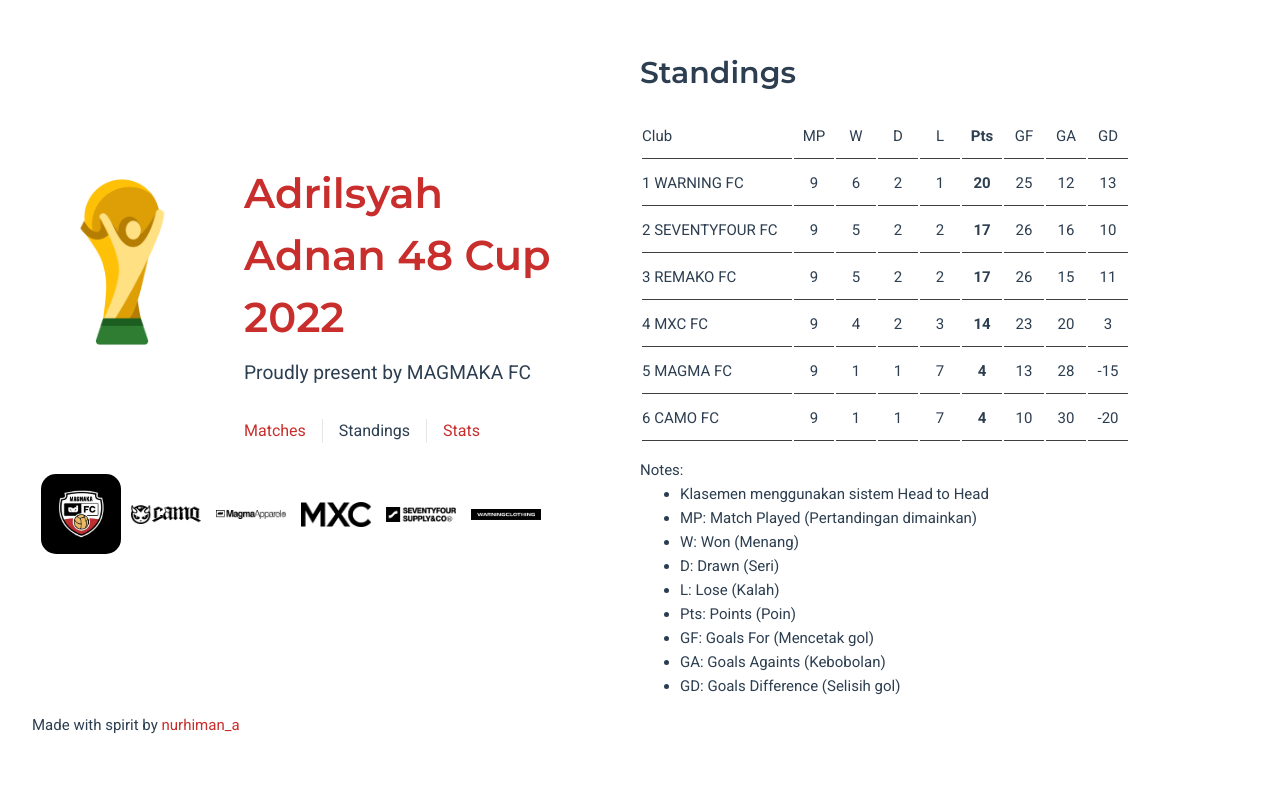
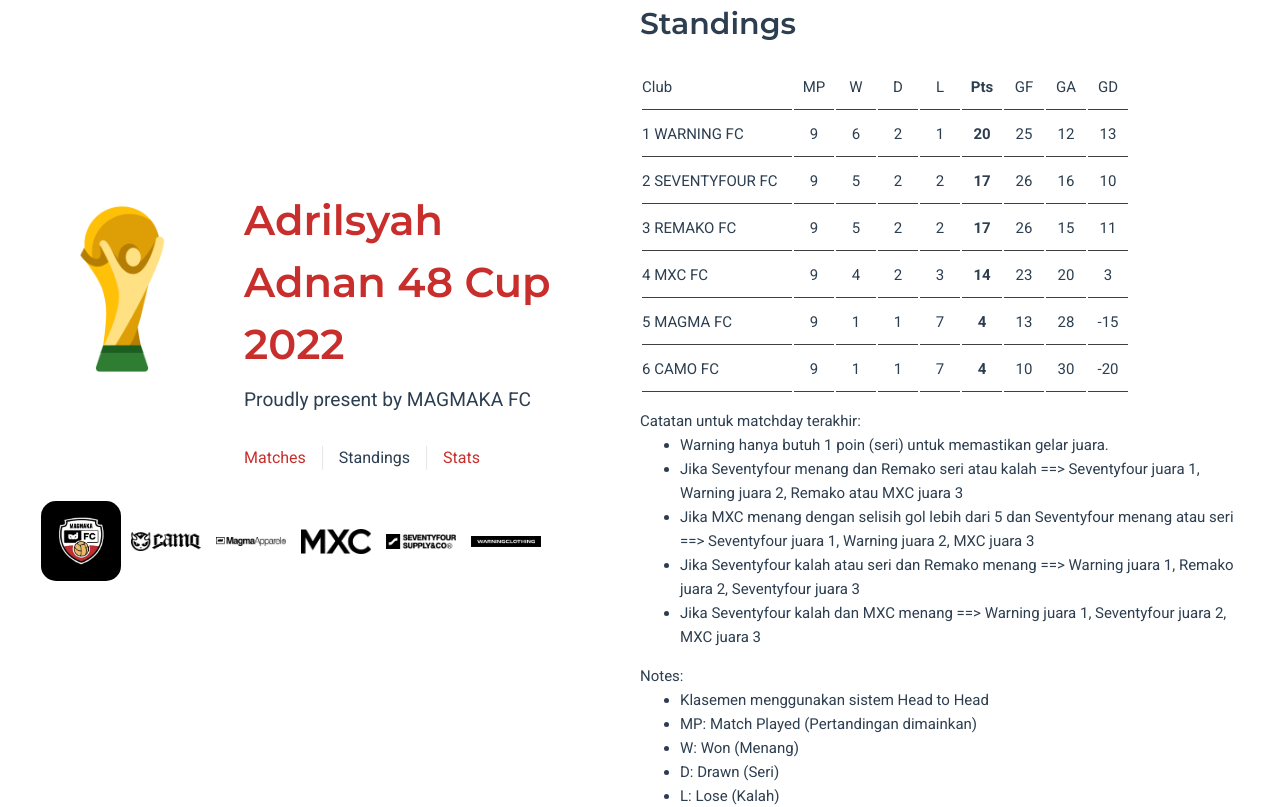
Before and after one commit to Nurhiman20/magmaka-futsal-league, a Vue app: page /standings in a window 1280 px wide. Shown: the top 807 px of the page. Built offline with nearby package versions, Linux system fonts and the light colour scheme.

Commit message:
Last matchday's notes

```diff
--- a/src/views/StandingsView.vue
+++ b/src/views/StandingsView.vue
@@ -100,6 +100,16 @@ const calculatePoints = (rank: any) => {
       </table>
     </div>
     <div class="notes">
+      <p>Catatan untuk matchday terakhir:</p>
+      <ul>
+        <li>Warning hanya butuh 1 poin (seri) untuk memastikan gelar juara.</li>
+        <li>Jika Seventyfour menang dan Remako seri atau kalah ==> Seventyfour juara 1, Warning juara 2, Remako atau MXC juara 3</li>
+        <li>Jika MXC menang dengan selisih gol lebih dari 5 dan Seventyfour menang atau seri ==> Seventyfour juara 1, Warning juara 2, MXC juara 3</li>
+        <li>Jika Seventyfour kalah atau seri dan Remako menang ==> Warning juara 1, Remako juara 2, Seventyfour juara 3</li>
+        <li>Jika Seventyfour kalah dan MXC menang ==> Warning juara 1, Seventyfour juara 2, MXC juara 3</li>
+      </ul>
+    </div>
+    <div class="notes">
       <p>Notes:</p>
       <ul>
         <li>Klasemen menggunakan sistem Head to Head</li>
```
